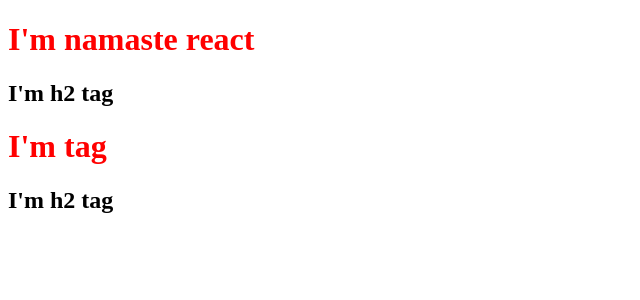
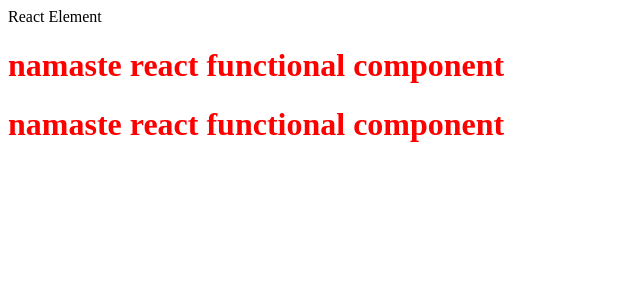
Before and after one commit to coderanjan/namaste-react, a React (Vite) app: page / in a window 1280 px wide. Shown: the top 300 px of the page, without its empty margins (0-640 px from the left). Built offline with nearby package versions, Linux system fonts and the light colour scheme.

Commit message:
Episode-03 | Laying the foundation

```diff
--- a/App.js
+++ b/App.js
@@ -1,25 +1,36 @@
 import React from "react"
 import ReactDOM from "react-dom/client"
-const parent = React.createElement(
-  "div",
-  { id: "parent" },
-  [
-    React.createElement(
-    "div",
-    { id: 'child1', key:'child1' },
-    [React.createElement("h1", {key:'child3'}, "I'm namaste react"),React.createElement('h2',{key:'child4'},"I'm h2 tag")]
-  ),React.createElement(
-    "div",
-    { id: 'child2', key:'child2' },
-    [React.createElement("h1", {key:'child5'}, "I'm tag"),React.createElement('h2',{key:'child6'},"I'm h2 tag")]
-  ),
-  ]
-);
 
-console.log(parent);
+
+// const data = api.getData()
+//react element
+const jsxHeading = <h1 className="heading">namaste react using jsx</h1>
+
+
+//react functional component
+const HeadingComponent = ()=>(
+    <div>
+
+        <h1>namaste react functional component</h1>
+    </div>
+
+)
+const number = 100000
+// component composition
+const HeadingComponent2 =()=> (
+    <div>
+        <h2>{console.log("asdkh")}</h2>
+        {HeadingComponent()}
+        <h1>namaste react functional component</h1>
+    </div>
+
+)
+const elem = <span>React Element{<HeadingComponent2></HeadingComponent2>}</span>
 
 
 
-const root = ReactDOM.createRoot(document.getElementById("root"));
 
-root.render(parent);
+
+const root=ReactDOM.createRoot(document.getElementById('root'))
+
+root.render(elem)
--- a/package.json
+++ b/package.json
@@ -3,6 +3,8 @@
   "version": "1.0.0",
   "description": "this is Namaste react kashay saini",
   "scripts": {
+    "start":"parcel index.html",
+    "build":"parcel build index.html",
     "test": "jest"
   },
   "keywords": [],
```
Also changed, not shown: 1 other file (tests, documents, lock files or other folders).
